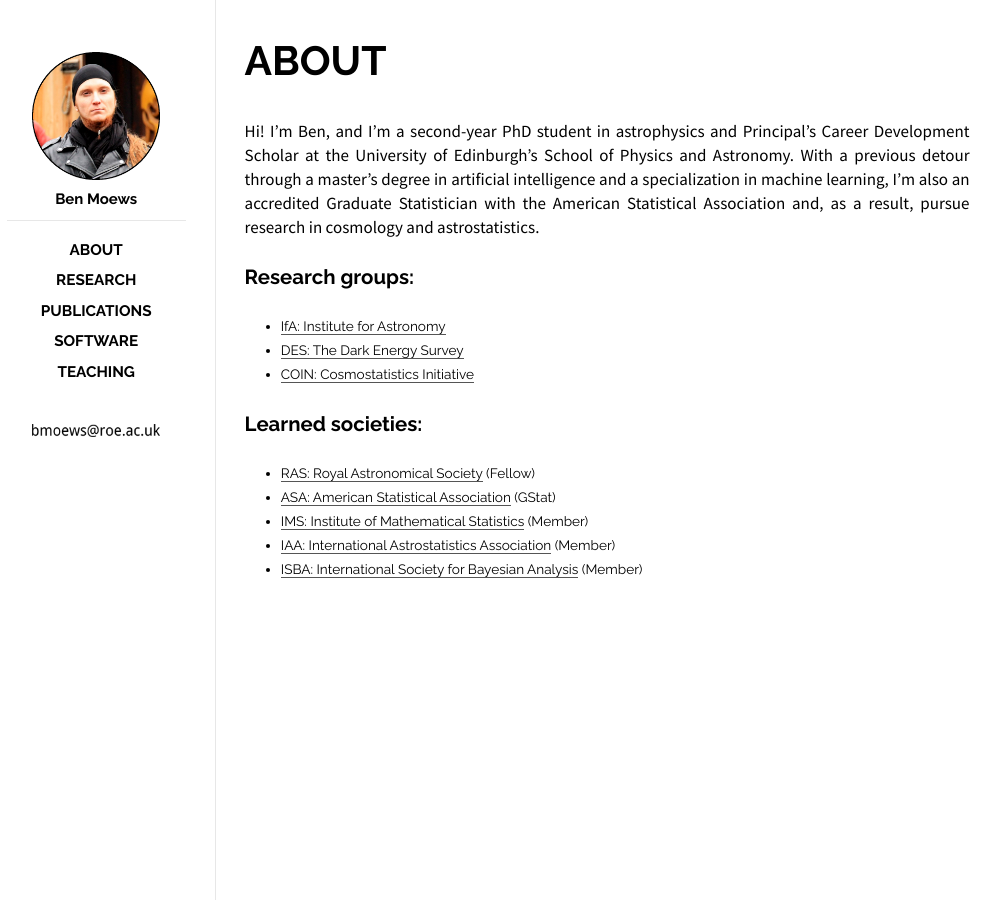
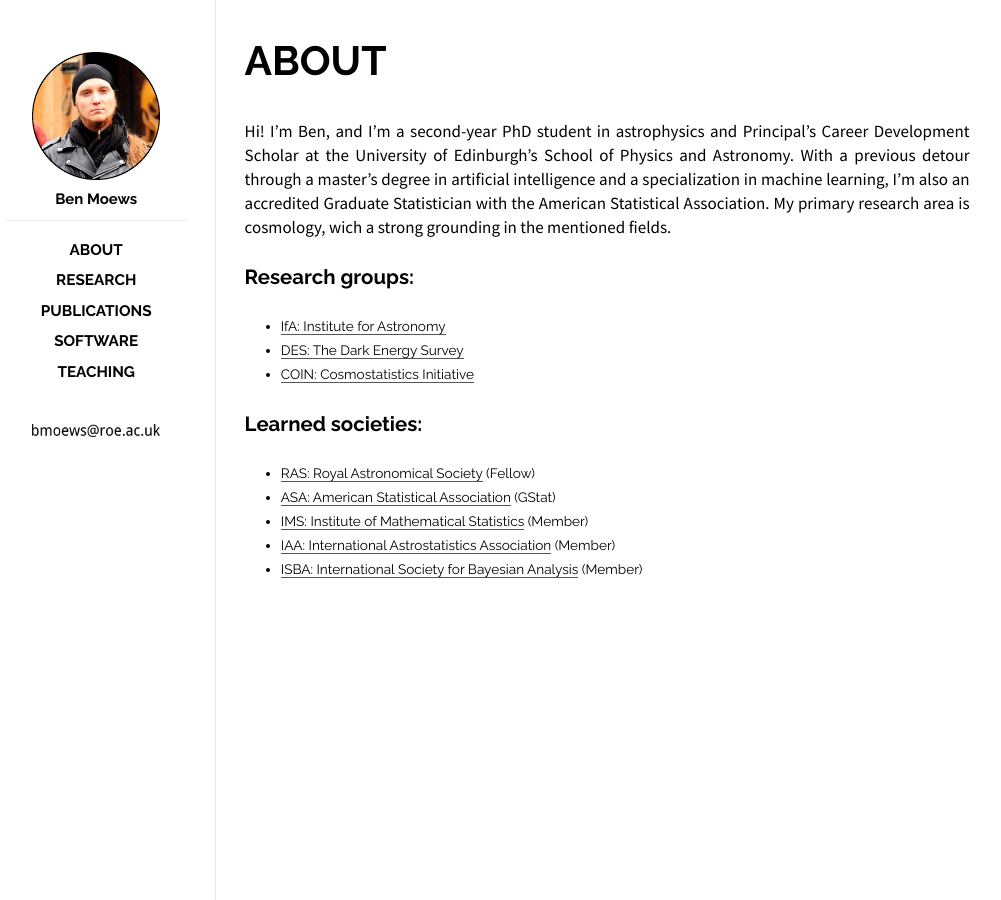
Before and after one commit to moews/moews.github.io, a Jekyll site: the page built from _posts/2017-03-27-about.md, in a window 1280 px wide. Shown: the whole page, without its empty margins (143-1144 px from the left). Built offline with Jekyll 4.4.1, drawn with Linux system fonts in a browser that asks for light colours.

Commit message:
Update 2017-03-27-about.md

```diff
--- a/_posts/2017-03-27-about.md
+++ b/_posts/2017-03-27-about.md
@@ -7,7 +7,7 @@ categories: posts
 ---
 
 <br>
-Hi! I'm Ben, and I'm a second-year PhD student in astrophysics and Principal's Career Development Scholar at the University of Edinburgh's School of Physics and Astronomy. With a previous detour through a master's degree in artificial intelligence and a specialization in machine learning, I'm also an accredited Graduate Statistician with the American Statistical Association and, as a result, pursue research in cosmology and astrostatistics.
+Hi! I'm Ben, and I'm a second-year PhD student in astrophysics and Principal's Career Development Scholar at the University of Edinburgh's School of Physics and Astronomy. With a previous detour through a master's degree in artificial intelligence and a specialization in machine learning, I'm also an accredited Graduate Statistician with the American Statistical Association. My primary research area is cosmology, wich a strong grounding in the mentioned fields.
 
 ## Research groups:
 
```
